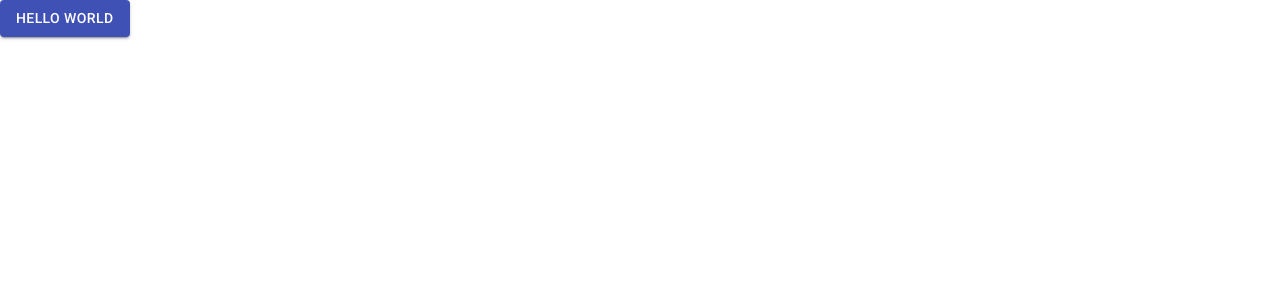
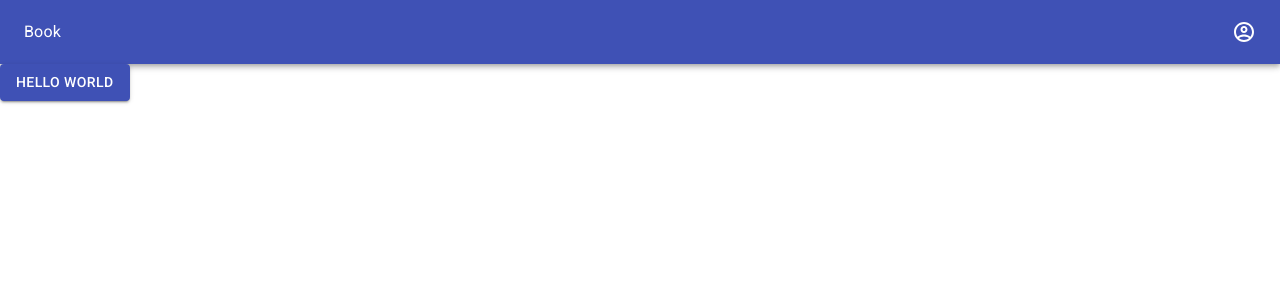
Before and after one commit to H-Nodu/book, a React (Create React App) app: page / in a window 1280 px wide. Shown: the top 300 px of the page. Built offline with nearby package versions, Linux system fonts and the light colour scheme.

Commit message:
ヘッダー追加

```diff
--- a/src/App.js
+++ b/src/App.js
@@ -1,12 +1,16 @@
 import './App.css';
 
 import Button from '@material-ui/core/Button';
+import Header from './components/header';
 
 function App() {
   return (
-    <Button variant="contained" color="primary">
-      Hello World
-    </Button>
+    <div>
+      <Header/>
+      <Button variant="contained" color="primary">
+        Hello World
+      </Button>
+    </div>
   );
 }
 
--- /dev/null
+++ b/src/components/header.js
@@ -0,0 +1,27 @@
+import React from 'react'
+import { AppBar, Toolbar, makeStyles, Typography } from '@material-ui/core'
+import AccountCircleOutlinedIcon from '@material-ui/icons/AccountCircleOutlined';
+
+const useStyles = makeStyles(() => ({
+    typographyStyles: {
+      flex: 1
+    }
+  }));
+
+function Header() {
+
+    const classes = useStyles();
+
+    return (
+        <AppBar position="static">
+            <Toolbar>
+                <Typography className={classes.typographyStyles}>
+                Book
+                </Typography>
+                <AccountCircleOutlinedIcon />
+            </Toolbar>
+        </AppBar>
+    )
+}
+
+export default Header
```
